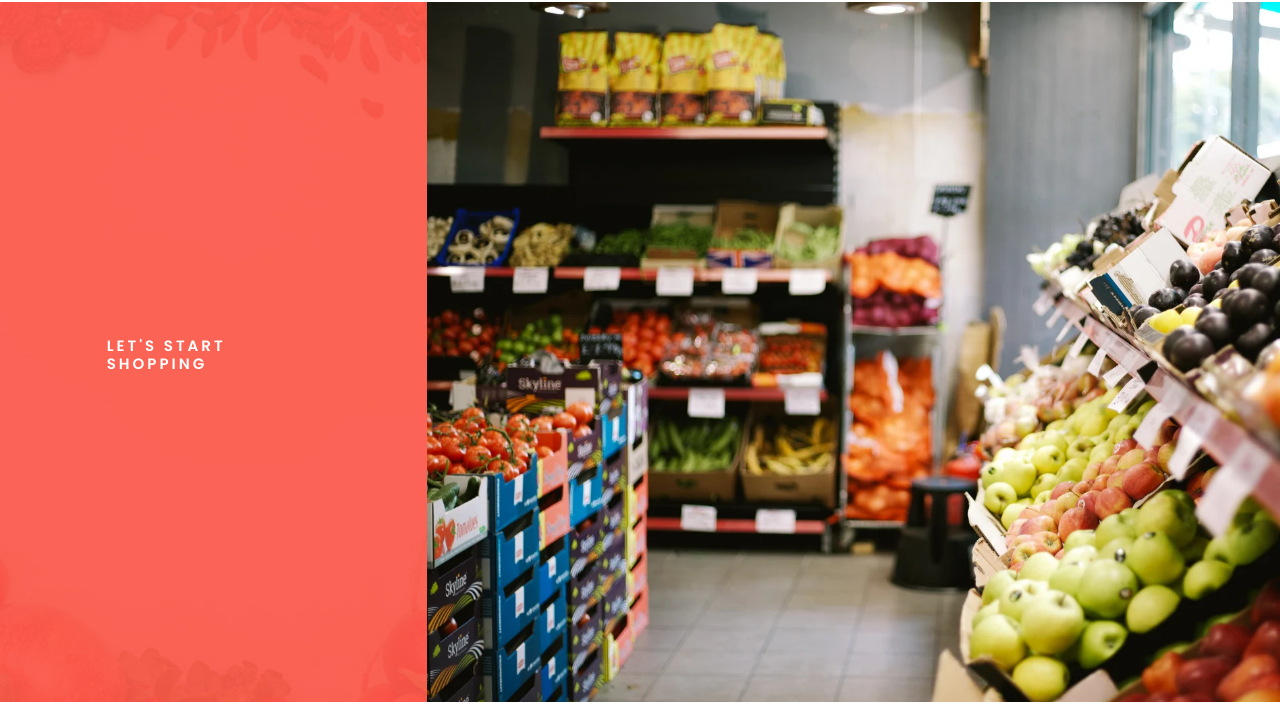
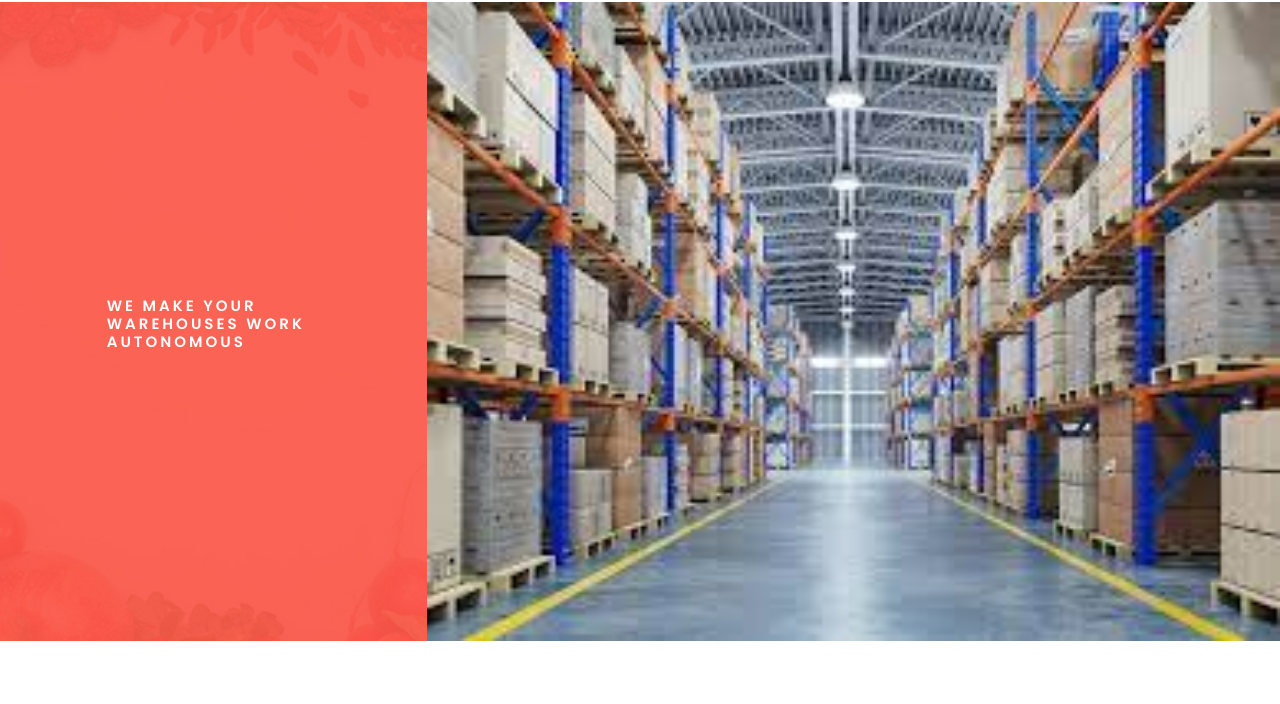
Before and after one commit to Atreyakatnam/ratoo, a plain HTML site: page index.html in a window 1280 px wide. Shown: the part 98-802 px from the top of the page. Drawn offline with Linux system fonts and the light colour scheme.

Commit message:
Warehouse

```diff
--- a/index.html
+++ b/index.html
@@ -113,7 +113,7 @@ https://templatemo.com/tm-558-klassy-cafe
                     <div class="left-content">
                         <div class="inner-content">
                             <h4></h4>
-                            <h6>Let's Start Shopping</h6>
+                            <h6>We make your warehouses work autonomous</h6>
                             <!-- <div class="main-white-button scroll-to-section">
                                 <a href="#reservation">Make A Reservation</a>
                             </div> -->
@@ -126,7 +126,7 @@ https://templatemo.com/tm-558-klassy-cafe
                           <!-- Item -->
                           <div class="item">
                             <div class="img-fill">
-                                <img src="assets/images/IMG_20220710_232945.png" alt="">
+                                <img src="assets/images/Warehouse.jpg" alt="">
                             </div>
                           </div>
                           <!-- // Item -->
```
